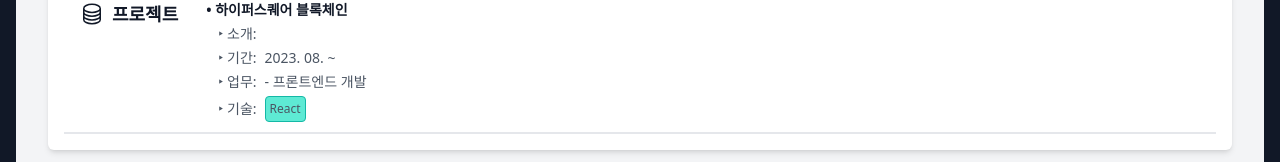
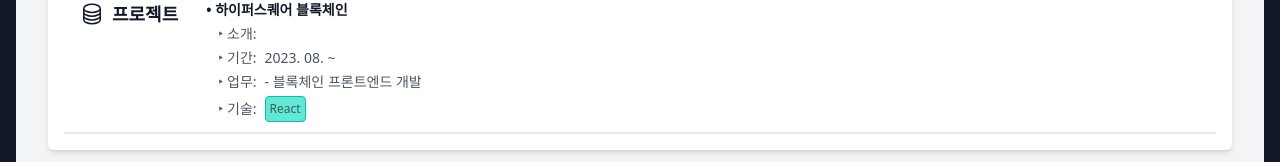
Before and after one commit to wonseok-han/my-portfolio, a React (Create React App) app: page /career in a window 1280 px wide. Shown: the part 309-471 px from the top of the page. Built offline with nearby package versions, Linux system fonts and the light colour scheme.

Commit message:
Career 데이터 최신 업데이트

```diff
--- a/src/data/careerData.ts
+++ b/src/data/careerData.ts
@@ -179,14 +179,14 @@ export const careerData: Array<Company> = [
   {
     key: '2',
     name: '(주)이노그리드',
-    term: '2023. 03 ~ ',
+    term: '2023. 08 ~ ',
     works: ['프로젝트 프론트엔드 개발'],
     projects: [
       {
         key: '1',
         name: '하이퍼스퀘어 블록체인',
         term: '2023. 08. ~ ',
-        roles: ['프론트엔드 개발'],
+        roles: ['블록체인 프론트엔드 개발'],
         skills: ['React'],
         intro: '',
       },
```
